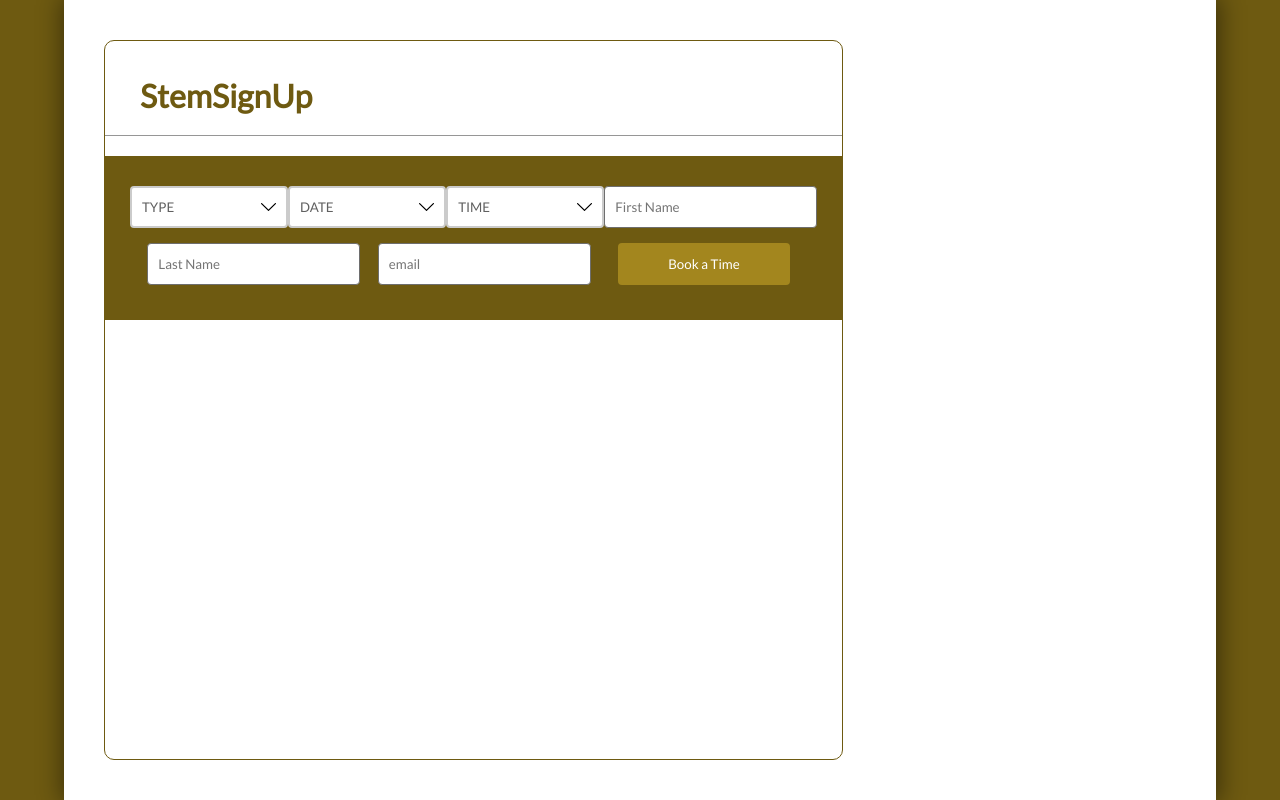
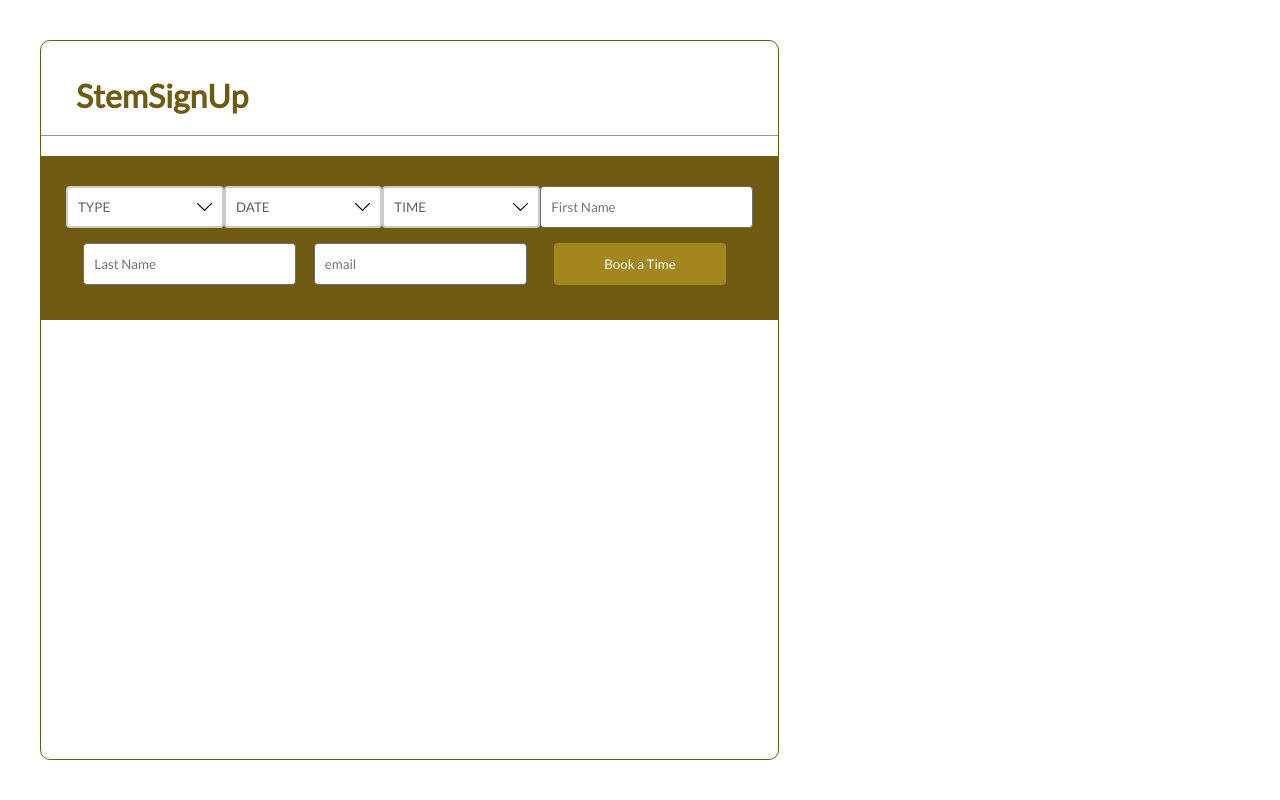
Before and after one commit to AltoSaxJack/SSUW, a PHP site: page /PaytmKit/ in a window 1280 px wide. Run offline with PHP 8.4, Linux system fonts and the light colour scheme; some libraries are stand-ins or nearby versions.

Commit message:
Update styles.css

```diff
--- a/style/styles.css
+++ b/style/styles.css
@@ -440,7 +440,8 @@ footer {
   -webkit-box-shadow: 1px 0px 23px 3px rgba(0, 0, 0, 0.45);
   -moz-box-shadow: 1px 0px 23px 3px rgba(0, 0, 0, 0.45);
   transition: all 0.7s ease;
-  width: 90%;
+  width: 100%;
+  /*ogWID90*/
   height: 100vh;
   margin: 0 auto;
 }
```
